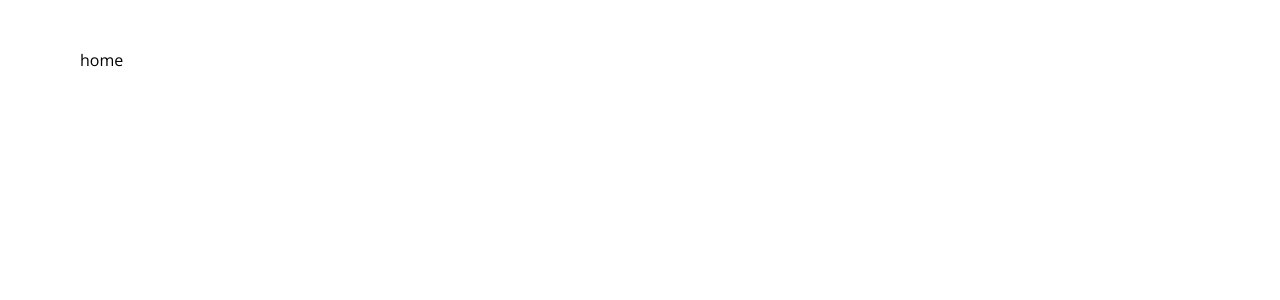
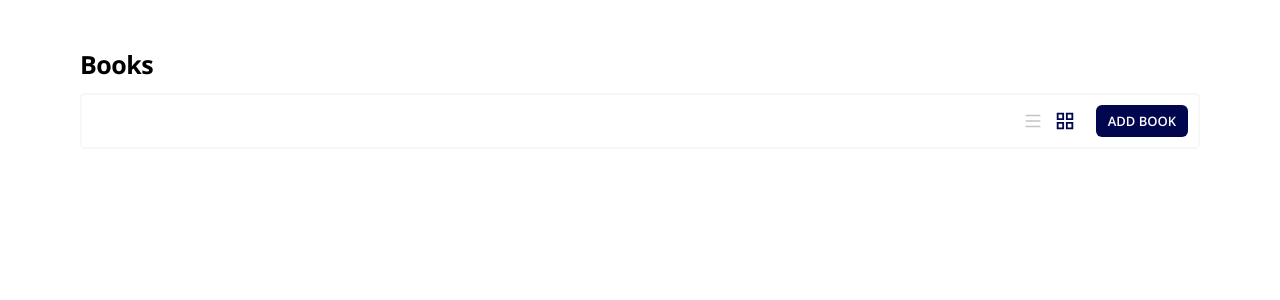
Before and after one commit to yoosaemsol/blazesoft-bookstore, a React (Create React App) app: page / in a window 1280 px wide. Shown: the top 300 px of the page. Built offline with nearby package versions, Linux system fonts and the light colour scheme.

Commit message:
feat: add control section to home page

```diff
--- a/src/pages/Home.tsx
+++ b/src/pages/Home.tsx
@@ -1,6 +1,70 @@
-import React from 'react';
-import { Page } from 'components/ui';
+import { useState } from 'react';
+import styled from 'styled-components';
+import { BsList } from 'react-icons/bs';
+import { MdOutlineGridView } from 'react-icons/md';
+
+import { Button, Page } from 'components/ui';
+import { flexbox } from 'styles/utils';
 
 export default function Home() {
-  return <Page>home</Page>;
+  const [viewType, setViewType] = useState<'card' | 'list'>('card');
+
+  const handleViewTypeChange = (type: 'card' | 'list') => {
+    setViewType(type);
+  };
+
+  const handleAddBookClick = () => {
+    // Add logic for adding a book
+    console.log('clicked');
+  };
+
+  return (
+    <Page>
+      <Title>Books</Title>
+      <ControlsContainer>
+        <ViewTypeIcons>
+          <BsList
+            className={`icon ${viewType === 'list' ? 'active' : ''}`}
+            onClick={() => handleViewTypeChange('list')}
+          />
+          <MdOutlineGridView
+            className={`icon ${viewType === 'card' ? 'active' : ''}`}
+            onClick={() => handleViewTypeChange('card')}
+          />
+        </ViewTypeIcons>
+        <Button onClick={handleAddBookClick}>ADD BOOK</Button>
+      </ControlsContainer>
+    </Page>
+  );
 }
+
+const Title = styled.div`
+  font-size: 25px;
+  font-weight: 700;
+  letter-spacing: -0.5px;
+`;
+
+const ViewTypeIcons = styled.div`
+  ${flexbox()};
+  gap: 10px;
+
+  .icon {
+    font-size: 22px;
+    color: var(--color-light-level2);
+    cursor: pointer;
+  }
+
+  .icon.active {
+    color: var(--color-primary);
+  }
+`;
+
+const ControlsContainer = styled.div`
+  ${flexbox('flex-end', 'center')};
+  gap: 20px;
+  width: 100%;
+  margin: 16px 0px 10px 0px;
+  padding: 10px;
+  border: 2px solid var(--color-light-level1);
+  border-radius: 5px;
+`;
```
